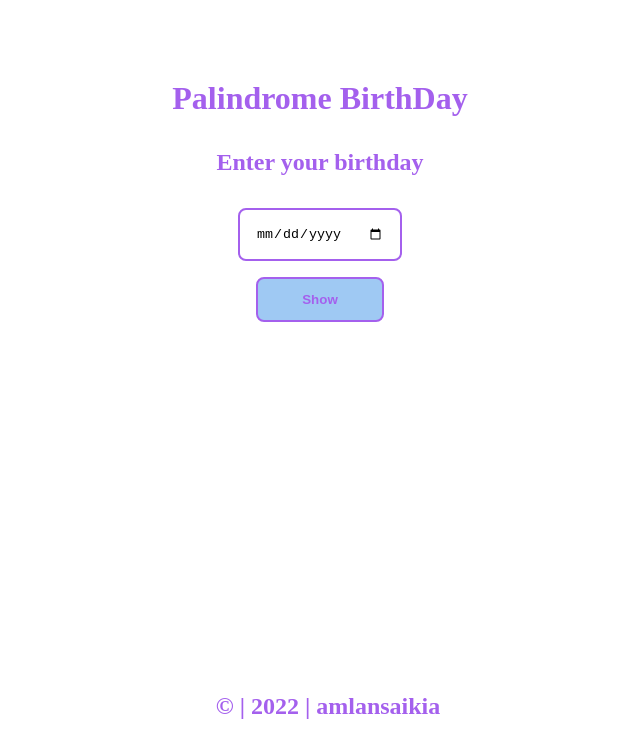
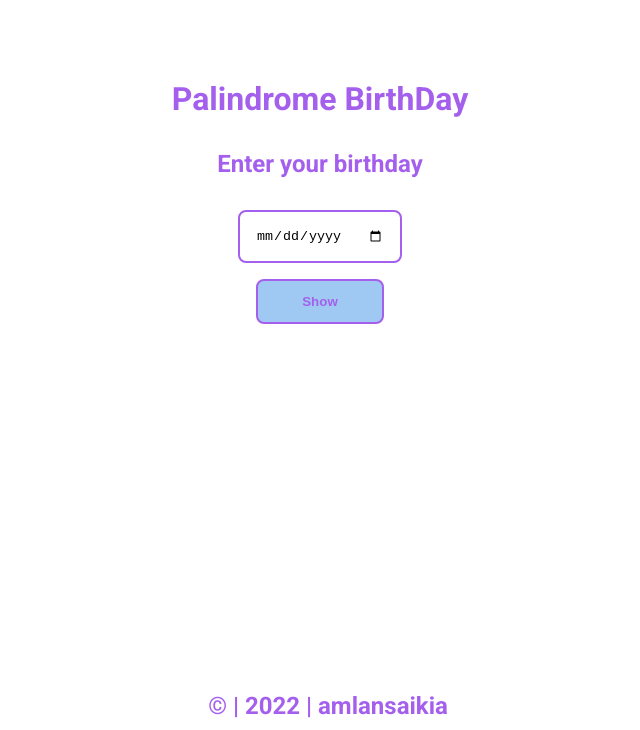
Before and after one commit to amlan-xyz/neogcamp-mark13, a plain HTML site: page index.html in a window 1280 px wide. Shown: the top 730 px of the page, without its empty margins (320-960 px from the left). Drawn offline with Linux system fonts and the light colour scheme.

Commit message:
style : added font style

```diff
--- a/style.css
+++ b/style.css
@@ -1,9 +1,13 @@
+@import url('https://fonts.googleapis.com/css2?family=Cormorant+Garamond:ital,wght@0,400;1,600&family=Roboto:wght@400;700&display=swap');
 :root{
 	--primary-color: #F07DEA;
 	--primary-color-alt:#A460ED;
 	--secondary-color:#9FC9F3;
 }
 
+body{
+	font-family: 'Roboto', sans-serif;
+}
 
 main{
 	text-align: center;
```
